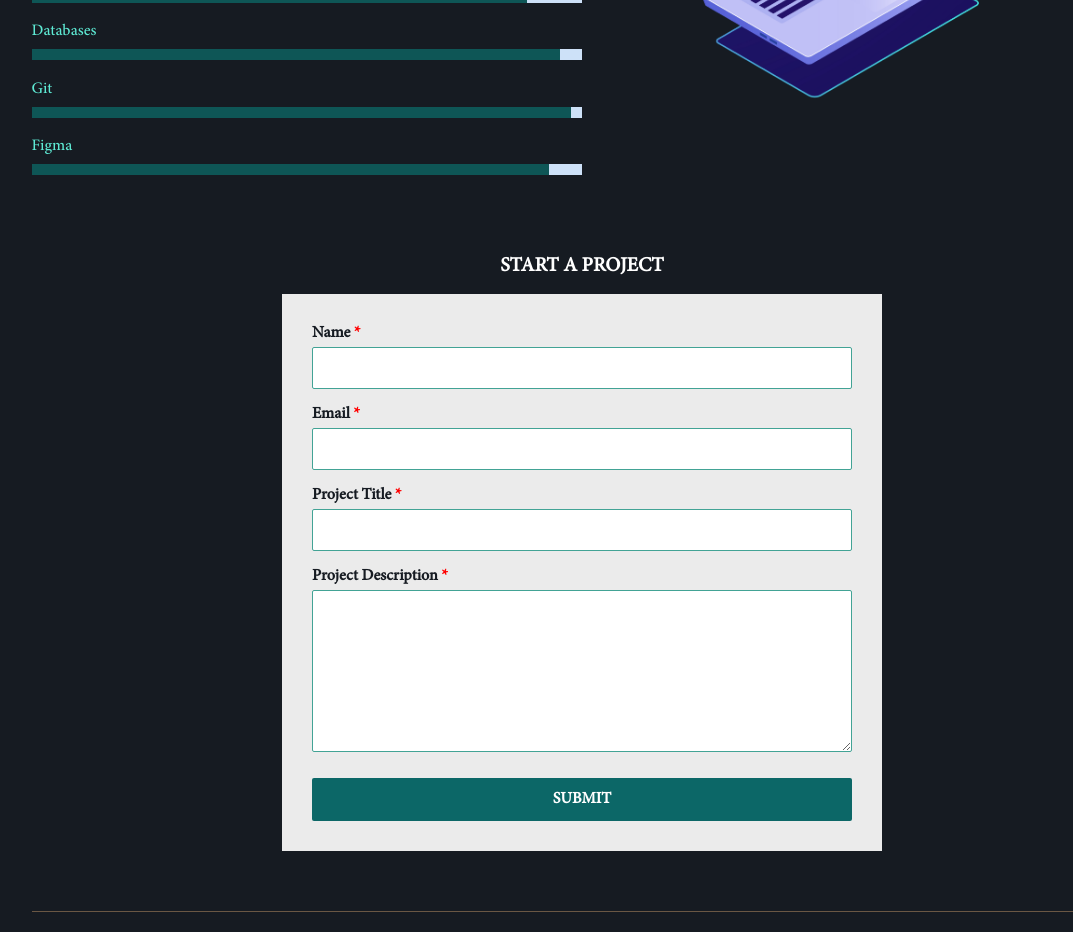
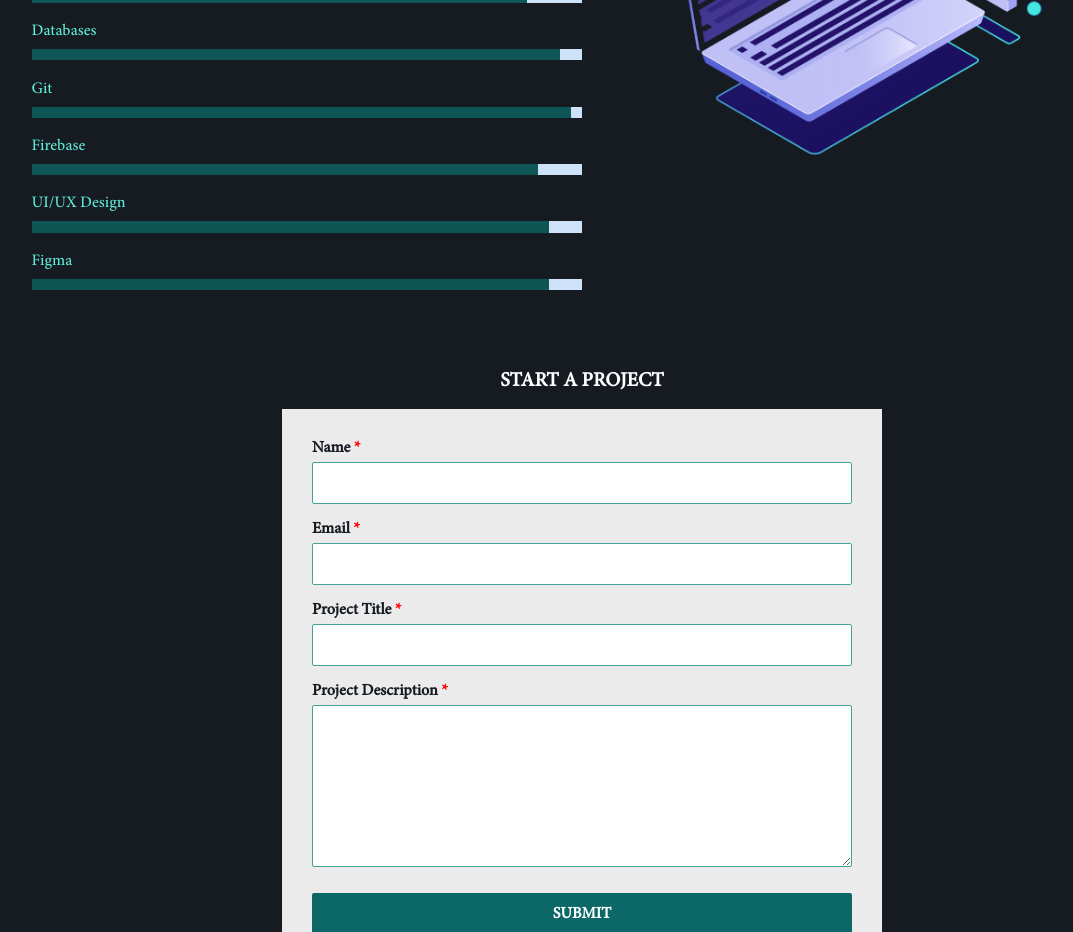
Before and after one commit to orpcy/portfolio, a React (Create React App) app: page / in a window 1280 px wide. Shown: the part 960-1892 px from the top of the page, without its empty margins (58-1131 px from the left). Built offline with nearby package versions, Linux system fonts and the light colour scheme.

Commit message:
added skills

```diff
--- a/src/Components/Skills.jsx
+++ b/src/Components/Skills.jsx
@@ -5,28 +5,28 @@ const Skills = () => {
     {
       id: "ReactJS_skill",
       content: "ReactJS",
-      percentage: "99%",
-      value: "99",
+      percentage: "100%",
+      value: "100",
     },
     {
       id: "Node_skill",
       content: "Node.js",
-      percentage: "96%",
-      value: "96",
+      percentage: "97%",
+      value: "97",
     },
     { id: "HTML5_skill", content: "HTML5", percentage: "100%", value: "100" },
     { id: "CSS3_skill", content: "CSS3", percentage: "100%", value: "100" },
     {
       id: "JavaScript_skill",
       content: "JavaScript",
-      percentage: "97%",
-      value: "97",
+      percentage: "98%",
+      value: "98",
     },
     {
       id: "Redux_skill",
       content: "Redux",
-      percentage: "93%",
-      value: "93",
+      percentage: "94%",
+      value: "94",
     },
     {
       id: "NextJS_skill",
@@ -45,6 +45,18 @@ const Skills = () => {
       content: "Git",
       percentage: "98%",
       value: "98",
+    },
+    {
+      id: "Firebase_skill",
+      content: "Firebase",
+      percentage: "92%",
+      value: "92",
+    },
+    {
+      id: "UI/UX_skill",
+      content: "UI/UX Design",
+      percentage: "94%",
+      value: "94",
     },
     {
       id: "Figma_skill",
```
